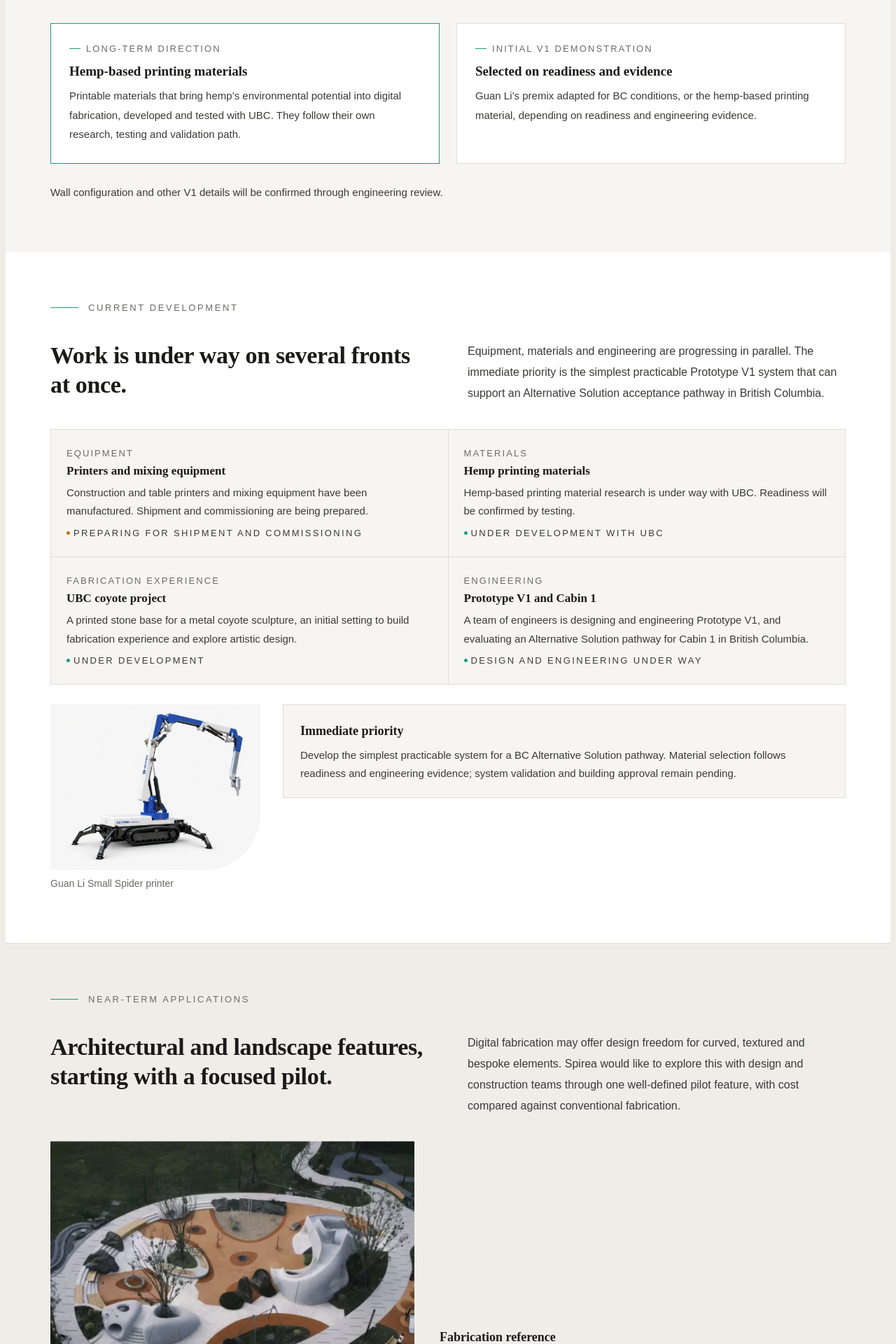
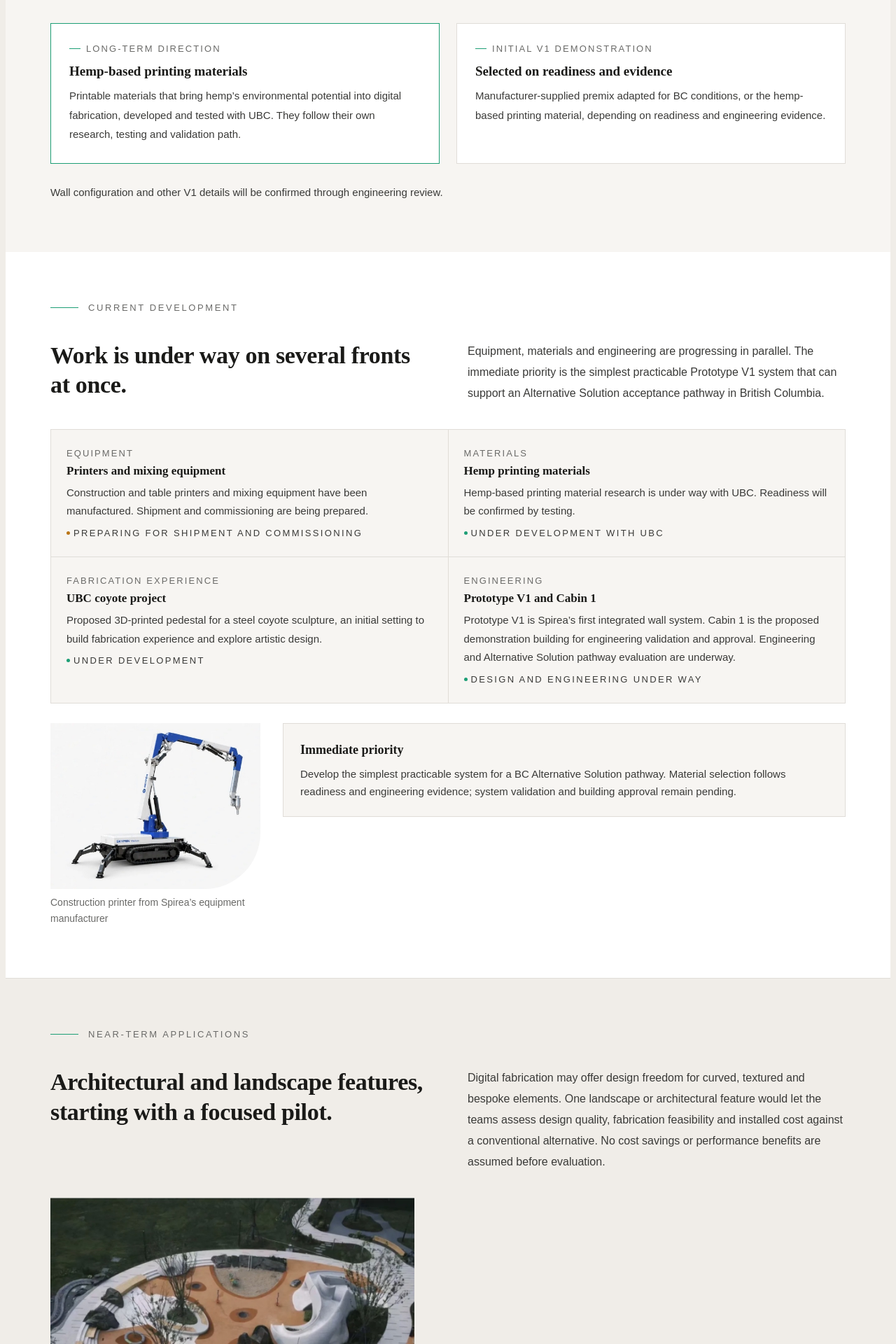
Before and after one commit to MelanieKent/spirea-platform, a React (Vite) app: page / in a window 1280 px wide. Shown: the part 2540-4460 px from the top of the page at 70% size. Built offline with nearby package versions, Linux system fonts and the light colour scheme.

Commit message:
Apply wording fixes

```diff
--- a/src/pages/Home.jsx
+++ b/src/pages/Home.jsx
@@ -58,7 +58,7 @@ const HEMP_CARDS = [
   {
     label: 'Initial V1 demonstration',
     title: 'Selected on readiness and evidence',
-    body: 'Guan Li’s premix adapted for BC conditions, or the hemp-based printing material, depending on readiness and engineering evidence.',
+    body: 'Manufacturer-supplied premix adapted for BC conditions, or the hemp-based printing material, depending on readiness and engineering evidence.',
   },
 ];
 
@@ -81,14 +81,14 @@ const DEV_CELLS = [
   {
     tag: 'Fabrication experience',
     name: 'UBC coyote project',
-    body: 'A printed stone base for a metal coyote sculpture, an initial setting to build fabrication experience and explore artistic design.',
+    body: 'Proposed 3D-printed pedestal for a steel coyote sculpture, an initial setting to build fabrication experience and explore artistic design.',
     status: 'Under development',
     dot: 'teal',
   },
   {
     tag: 'Engineering',
     name: 'Prototype V1 and Cabin 1',
-    body: 'A team of engineers is designing and engineering Prototype V1, and evaluating an Alternative Solution pathway for Cabin 1 in British Columbia.',
+    body: 'Prototype V1 is Spirea’s first integrated wall system. Cabin 1 is the proposed demonstration building for engineering validation and approval. Engineering and Alternative Solution pathway evaluation are underway.',
     status: 'Design and engineering under way',
     dot: 'teal',
   },
@@ -230,7 +230,7 @@ export default function Home() {
               height={820}
               alt="Blue and white articulated Small Spider 3D concrete printer on tracks against a white background"
             />
-            <figcaption>Guan Li Small Spider printer</figcaption>
+            <figcaption>Construction printer from Spirea’s equipment manufacturer</figcaption>
           </figure>
           <div className="dev-prio">
             <b style={{ fontWeight: '550' }}>Immediate priority</b>
@@ -245,7 +245,7 @@ export default function Home() {
         <div className="two-col-wide two-col-even" style={{ marginBottom: 36 }}>
           <h2 className="sh">Architectural and landscape features, starting with a focused pilot.</h2>
           <p className="sbody">
-            Digital fabrication may offer design freedom for curved, textured and bespoke elements. Spirea would like to explore this with design and construction teams through one well-defined pilot feature, with cost compared against conventional fabrication.
+            Digital fabrication may offer design freedom for curved, textured and bespoke elements. One landscape or architectural feature would let the teams assess design quality, fabrication feasibility and installed cost against a conventional alternative. No cost savings or performance benefits are assumed before evaluation.
           </p>
         </div>
 
@@ -259,7 +259,7 @@ export default function Home() {
           />
           <figcaption>
             <b style={{ fontWeight: '550' }}>Fabrication reference</b>
-            Completed project by Guan Li, Spirea’s equipment supplier, shown as a fabrication reference only. It is not a Spirea project, does not use hemp materials and carries no Canadian approval. Photograph: Guan Li.
+            Completed project by Spirea’s equipment manufacturer, shown as a fabrication reference only. It is not a Spirea project, does not use hemp materials and carries no Canadian approval. Photograph supplied by the manufacturer.
           </figcaption>
         </figure>
 
@@ -296,7 +296,7 @@ export default function Home() {
         <SectionDivider label="Longer-term applications" />
         <div className="two-col-wide two-col-even" style={{ marginBottom: 36 }}>
           <h2 className="sh">Where the platform may be deployed, in future.</h2>
-          <p className="sbody">These are future directions, pending Prototype V1 validation and the relevant approvals. They are not current products.</p>
+          <p className="sbody">These are future directions. Each would require suitable partners, Prototype V1 validation and relevant approvals.</p>
         </div>
         <div className="apps-preview-grid">
           {LONG_TERM.map((a) => (
--- a/src/pages/PrototypeV1.jsx
+++ b/src/pages/PrototypeV1.jsx
@@ -29,7 +29,7 @@ const STAGE_STRIP = [
 const WORKSTREAMS = [
   { node: 'pn-u', det: 'pd-u', name: 'Equipment',                    detail: 'Manufactured; preparing for shipment and commissioning' },
   { node: 'pn-a', det: 'pd-a', name: 'Hemp printing materials',      detail: 'Under development with UBC' },
-  { node: 'pn-a', det: 'pd-a', name: 'UBC coyote project',           detail: 'Printed stone base for a coyote sculpture, under development' },
+  { node: 'pn-u', det: 'pd-u', name: 'UBC coyote project',           detail: 'Proposed 3D-printed pedestal for a steel coyote sculpture' },
   { node: 'pn-a', det: 'pd-a', name: 'Prototype V1 and Cabin 1',     detail: 'Design and engineering under way' },
   { node: 'pn-a', det: 'pd-a', name: 'Alternative Solution pathway', detail: 'Evaluation under way' },
   { node: 'pn-p', det: 'pd-p', name: 'Testing and system validation', detail: 'Pending commissioning and engineering' },
@@ -57,7 +57,7 @@ const PRINCIPLES = [
   { lead: 'Parallel progress.', text: 'Design, materials and equipment work proceed together where practicable.' },
   { lead: 'Evidence-led.',      text: 'Choices follow engineering review, testing and regulatory requirements.' },
   { lead: 'Honest status.',     text: 'No claims are made beyond what has been achieved.' },
-  { lead: 'IP protected.',      text: 'Details remain confidential pending patent preparation.' },
+  { lead: 'Technical details remain confidential during development.',      text: '' },
 ];
 
 export default function PrototypeV1() {
@@ -89,7 +89,7 @@ export default function PrototypeV1() {
               Develop the simplest practicable Prototype V1 system that can support an Alternative Solution acceptance pathway in British Columbia.
             </div>
             <div className="v1-hs-sub">
-              Configuration and material details are intentionally withheld during development. System validation and building approval remain pending.
+              Prototype V1 is Spirea’s first integrated wall system. Cabin 1 is the proposed demonstration building for engineering validation and approval. Technical details remain confidential during development.
             </div>
           </div>
 
@@ -126,7 +126,7 @@ export default function PrototypeV1() {
               <div className="vc">
                 <div className="vc-lbl">Initial material selection</div>
                 <p className="ip-text" style={{ fontSize: 15, lineHeight: 1.7 }}>
-                  Guan Li’s premix adapted for BC conditions, or the hemp-based printing material, depending on readiness and engineering evidence.
+                  Manufacturer-supplied premix adapted for BC conditions, or the hemp-based printing material, depending on readiness and engineering evidence.
                 </p>
               </div>
             </div>
--- a/src/pages/StrategicApplications.jsx
+++ b/src/pages/StrategicApplications.jsx
@@ -24,7 +24,7 @@ const DOMAINS = [
       ['Climate range', 'Extreme cold to high humidity'],
       ['Performance',   'Thermal, structural, durability'],
       ['Application',   'Housing, institutional, infrastructure'],
-      ['Stage',         'Pending Prototype V1 validation'],
+      ['Stage',         'Future direction: needs partners, validation and approvals'],
     ],
     bg: 'var(--dv)',
     Diagram: D1ResilienceMap,
@@ -41,7 +41,7 @@ const DOMAINS = [
       ['Application', 'Emergency housing, rapid-response infrastructure'],
       ['Key feature', 'Reduced on-site trade dependency'],
       ['Priority',    'Time-to-occupancy, repeatability'],
-      ['Stage',       'Pending Prototype V1 validation'],
+      ['Stage',       'Future direction: needs partners, validation and approvals'],
     ],
     bg: '#CBCAC4',
     Diagram: D2DeploymentGrid,
@@ -58,7 +58,7 @@ const DOMAINS = [
       ['Geography',   'Northern Canada, remote communities'],
       ['Application', 'Housing, community, strategic facilities'],
       ['Key feature', 'Factory production, reduced site labour'],
-      ['Stage',       'Pending Prototype V1 validation'],
+      ['Stage',       'Future direction: needs partners, validation and approvals'],
     ],
     bg: '#D0CEC8',
     Diagram: D3RemoteMap,
@@ -80,7 +80,7 @@ export default function StrategicApplications() {
             Spirea is exploring future deployment contexts where an integrated approach to materials, fabrication and assembly may offer advantages.
           </p>
           <div className="apps-note">
-            Applications described here represent intended future deployment domains, not current operational capability. Prototype V1 is under active development. All applications are contingent on successful validation and engineering review.
+            Future directions, not current capability. Each would require suitable partners, Prototype V1 validation and relevant approvals.
           </div>
         </div>
 
@@ -113,7 +113,7 @@ export default function StrategicApplications() {
             A longer-term direction for conditions where an integrated approach may help.
           </h2>
           <p className="sbody" style={{ maxWidth: 480 }}>
-            All applications are contingent on the successful development and validation of Prototype V1. Spirea Platform welcomes discussions with organisations working in these domains, beginning with a focused pilot.
+            Each direction would require suitable partners, validation and relevant approvals. Spirea Platform welcomes discussions with organisations working in these domains, beginning with a focused pilot.
           </p>
         </div>
       </div>
```
